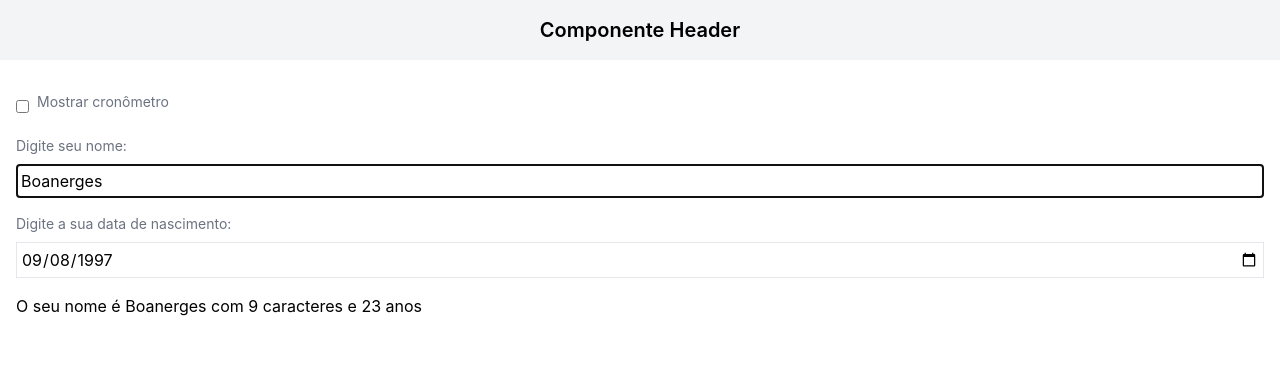
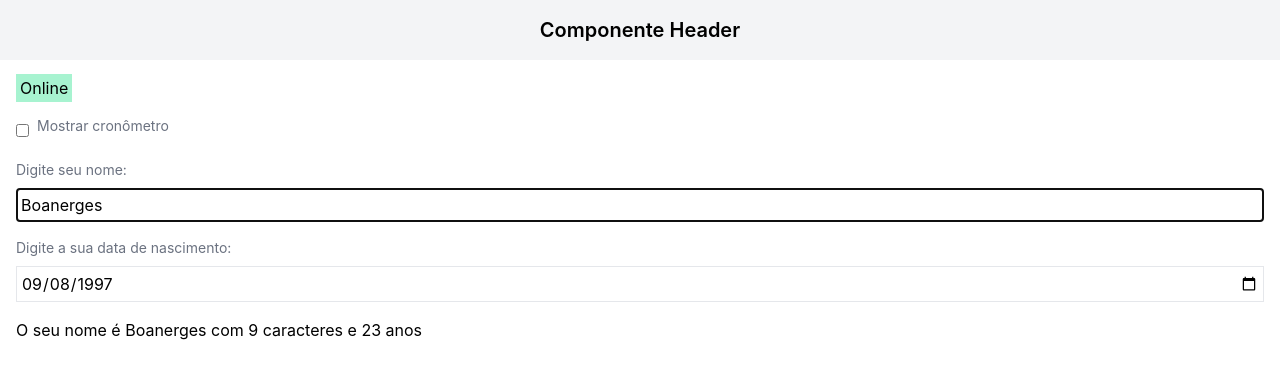
Before and after one commit to BoanergesJunior/IGTI_Bootcamp, a React (Create React App) app in the folder aulas_modulo_2/react-hello/: page / in a window 1280 px wide. Shown: the top 378 px of the page. Built offline with nearby package versions, Linux system fonts and the light colour scheme.

Commit message:
OnlineOffline component created and app finished

```diff
--- a/aulas_modulo_2/react-hello/src/App.js
+++ b/aulas_modulo_2/react-hello/src/App.js
@@ -3,6 +3,7 @@ import CheckboxInput from './components/CheckboxInput';
 import DateInput from './components/DateInput';
 import Header from './components/Header'
 import Main from './components/Main';
+import OnlineOffline from './components/OnlineOffline';
 import TextInput from './components/TextInput';
 import Timer from './components/Timer';
 import { getAgeFrom } from './helpers/dateHelpers';
@@ -14,10 +15,31 @@ export default function App() {
   const [name, setName] = useState('Boanerges')
   const [birthDate, setBirthDate] = useState('1997-09-08')
   const [showTimer, setShowTimer] = useState(false)
+  const [isOnline, setIsOnline] = useState(true)
+
 
   useEffect(() => {
     document.title = name
   }, [name])
+
+  function toggleIsOnline() {
+    setIsOnline(true)
+  }
+
+  function toggleIsOffline() {
+    setIsOnline(false)
+  }
+
+  useEffect(() => {
+    window.addEventListener('online', toggleIsOnline)
+    window.addEventListener('offline', toggleIsOffline)
+
+    return () => {
+      window.removeEventListener('online', toggleIsOnline)
+      window.removeEventListener('offline', toggleIsOffline)
+    }
+
+  }, [])
 
   function handleNameChange(newName) {
     setName(newName)
@@ -35,6 +57,8 @@ export default function App() {
     <Fragment>
       <Header>Componente Header</Header>
       <Main>
+
+        <OnlineOffline isOnline={isOnline}/>
 
         {showTimer && (
           <div className='text-right mt-1'>
--- /dev/null
+++ b/aulas_modulo_2/react-hello/src/components/OnlineOffline.js
@@ -0,0 +1,10 @@
+export default function OnlineOffline({ isOnline = true}) {
+
+    const className = isOnline? 'bg-green-200' : 'bg-red-200'
+
+    return (
+        <span className={`${className} p-1`}>
+            {isOnline ? 'Online' : 'Offline'}
+        </span>
+    )
+}
```
